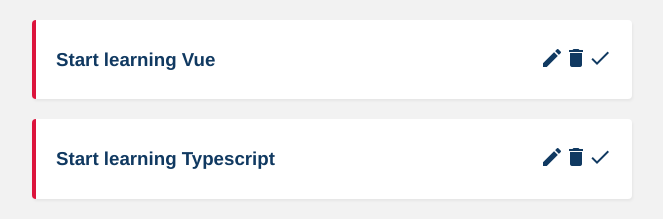
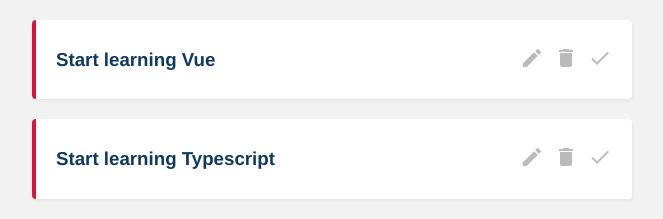
Before and after one commit to angel-sinn/PL_vue-planner, a Vue app: page / in a window 1280 px wide. Shown: the top 219 px of the page, without its empty margins (308-971 px from the left). Built offline with nearby package versions, Linux system fonts and the light colour scheme; data requests are answered from the project's data file.

Commit message:
Implement deleting project

```diff
--- a/src/components/SingleProject.vue
+++ b/src/components/SingleProject.vue
@@ -4,7 +4,7 @@
       <h3 @click="toggleDetails">{{project.title}}</h3>
       <div class="icons">
         <span class="material-icons">edit</span>
-        <span class="material-icons">delete</span>
+        <span @click="deleteProject" class="material-icons">delete</span>
         <span class="material-icons">done</span>
       </div>
     </div>
@@ -20,11 +20,18 @@
   data() {
     return {
       showDetails: false,
+      uri: 'http://localhost:3000/projects/' + this.project.id
     }
   },
   methods: {
     toggleDetails() {
       this.showDetails = !this.showDetails
+    },
+    deleteProject() {
+      fetch(this.uri, {method: 'DELETE'})
+      // emit delete and attach project id
+        .then(() => this.$emit('delete', this.project.id))
+        .catch(err => console.log(err.message))
     }
   }
 }
@@ -47,4 +54,13 @@
     justify-content: space-between;
     align-items: center;
   }
+  .material-icons {
+    font-size: 24px;
+    margin-left: 10px;
+    color: #bbb;
+    cursor: pointer;
+  }
+  .material-icons:hover {
+    color: #777;
+  }
 </style>
--- a/src/views/Home.vue
+++ b/src/views/Home.vue
@@ -2,7 +2,7 @@
   <div class="home">
     <div v-if="projects.length">
       <div v-for="project of projects" :key="project.id">
-        <SingleProject :project="project"/>
+        <SingleProject :project="project" @delete="handleDelete"/>
       </div>
     </div>
   </div>
@@ -24,6 +24,13 @@
       .then(res => res.json())
       .then(data => this.projects = data)
       .catch(err => console.log(err.message))
+  },
+  methods: {
+    handleDelete(id) {
+      this.projects = this.projects.filter((project) => {
+        return project.id !== id
+      })
+    }
   }
 }
 </script>
```
